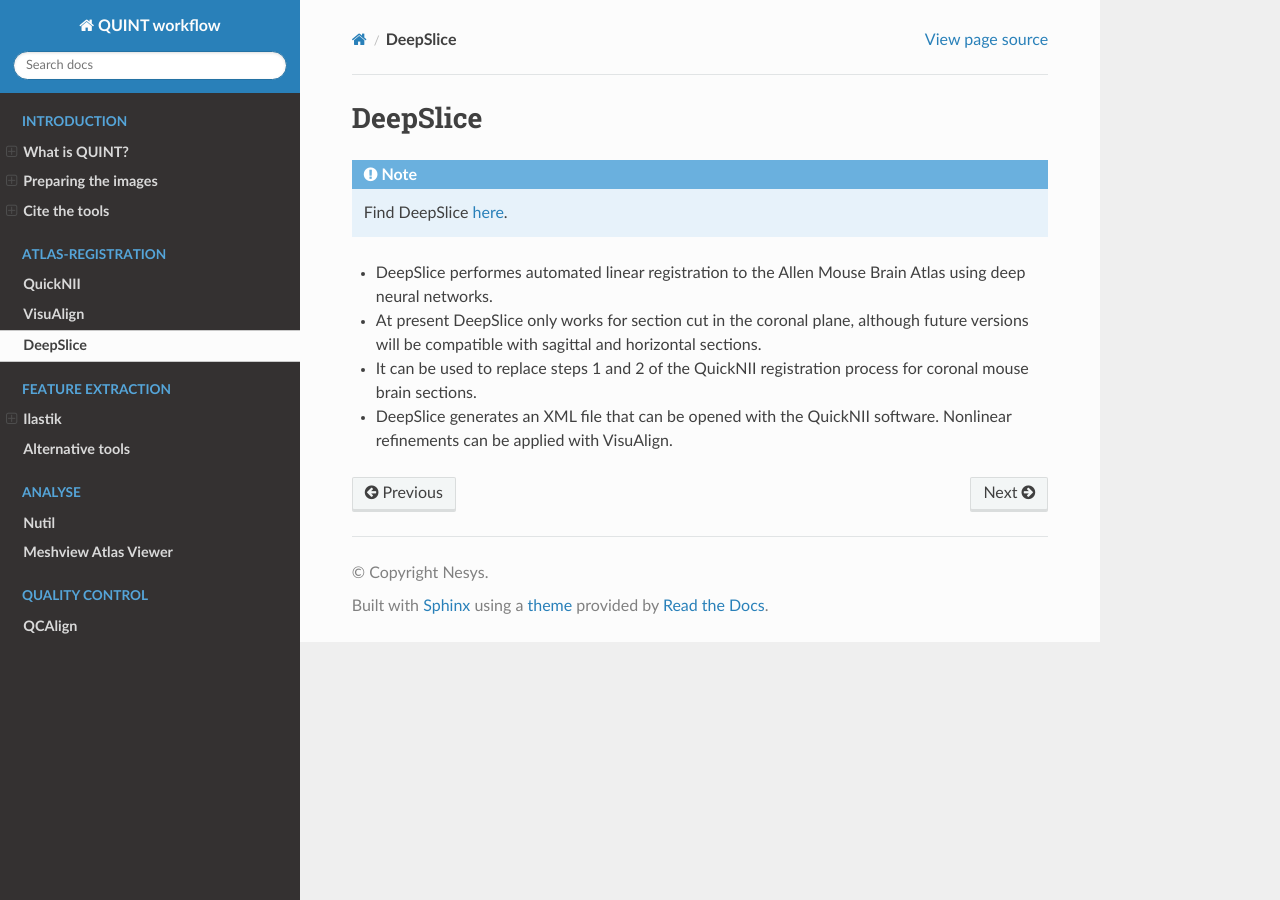
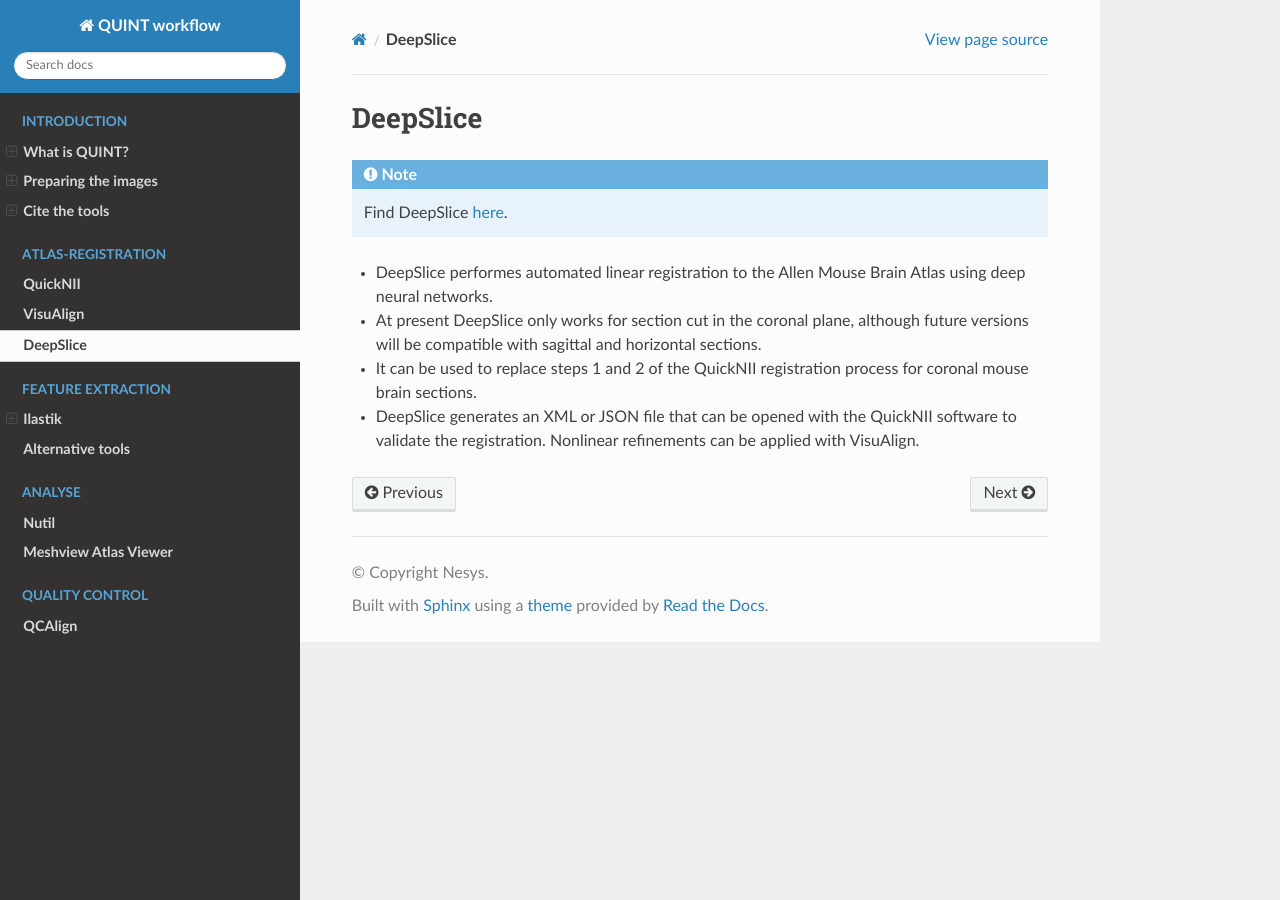
Before and after one commit to Neural-Systems-at-UIO/QUINT_workflow, a Sphinx documentation site: the page built from docs/DeepSlice.rst, in a window 1280 px wide. Built offline with Sphinx 7.4.7 and the Read the Docs theme 2.0.0, drawn with Linux system fonts in a browser that asks for light colours.

Commit message:
Update DeepSlice.rst

```diff
--- a/docs/DeepSlice.rst
+++ b/docs/DeepSlice.rst
@@ -7,4 +7,4 @@
 * DeepSlice performes automated linear registration to the Allen Mouse Brain Atlas using deep neural networks.
 * At present DeepSlice only works for section cut in the coronal plane, although future versions will be compatible with sagittal and horizontal sections.
 * It can be used to replace steps 1 and 2 of the QuickNII registration process for coronal mouse brain sections.
-* DeepSlice generates an XML file that can be opened with the QuickNII software. Nonlinear refinements can be applied with VisuAlign.
+* DeepSlice generates an XML or JSON file that can be opened with the QuickNII software to validate the registration. Nonlinear refinements can be applied with VisuAlign.
```
